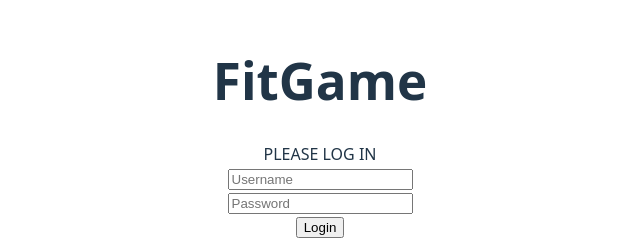
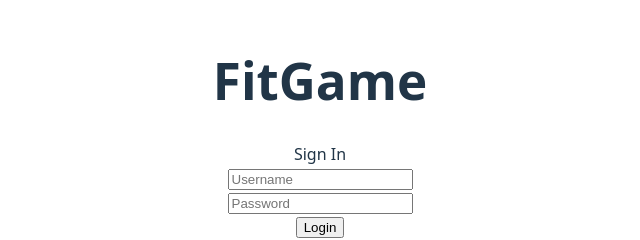
Before and after one commit to Edwinvilla72/Large-Project-Group-26, a React (Vite) app in the folder frontend/: page / in a window 1280 px wide. Shown: the part 212-452 px from the top of the page, without its empty margins (320-960 px from the left). Built offline with nearby package versions, Linux system fonts and the light colour scheme.

Commit message:
Minor Updates to UI

```diff
--- a/frontend/src/components/LoggedInName.tsx
+++ b/frontend/src/components/LoggedInName.tsx
@@ -12,7 +12,7 @@ function LoggedInName() {
     };
     return (
         <div id="loggedInDiv">
-            <span id="userName">Logged In As {firstName} {lastName}</span><br />
+            <span id="userName">Welcome back, {firstName} {lastName}!</span><br />
             <button type="button" id="logoutButton" className="buttons"
                 onClick={doLogout}> Log Out </button>
         </div>
--- a/frontend/src/components/Login.tsx
+++ b/frontend/src/components/Login.tsx
@@ -56,7 +56,7 @@ function Login() {
 
     return (
         <div id="loginDiv">
-            <span id="inner-title">PLEASE LOG IN</span><br />
+            <span id="inner-title">Sign In</span><br />
             <input type="text" id="loginName" placeholder="Username" onChange={handleSetLoginName} /><br></br>
             <input type="password" id="loginPassword" placeholder="Password" onChange={handleSetPassword} /><br></br>
             <input type="submit" id="loginButton" className="buttons" value="Login"
```
